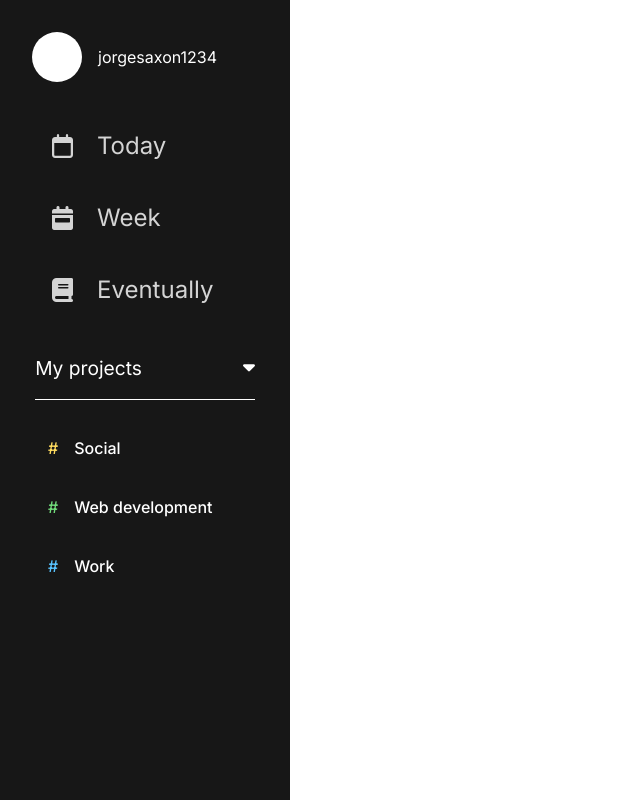
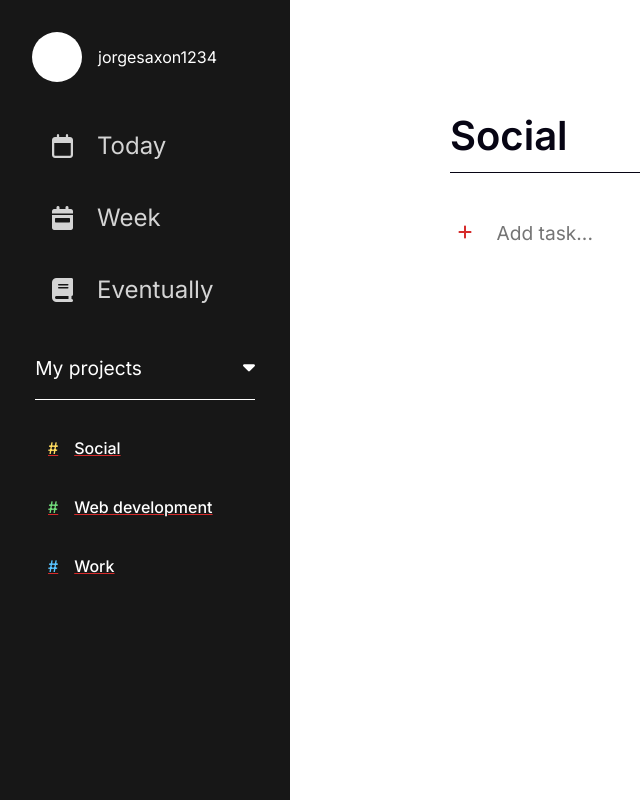
Before and after one commit to JAsaxon/Todoist, a React (Vite) app: page /project/Social in a window 1280 px wide. Shown: the whole page, without its empty margins (0-640 px from the left). Built offline with nearby package versions, Linux system fonts and the light colour scheme.

Commit message:
Project section works now?  Cool, Probably made some mistakes

```diff
--- a/src/App.tsx
+++ b/src/App.tsx
@@ -5,6 +5,7 @@ import { Navbar } from "./components/Navbar";
 import { TasksContext, TasksDispatchContext } from "./TasksContext";
 import { useEffect, useReducer } from "react";
 import { reducer } from "./taskReducer";
+import SectionProject from "./components/SectionProject";
 
 const localTasks = localStorage.getItem("TASKS");
 if (localTasks === null) {
@@ -30,6 +31,7 @@ function App() {
               <Routes>
                 <Route path="/" element={<Today />} />
                 <Route path="/week" element={<ThisWeek />} />
+                <Route path="/project/:id" element={<SectionProject />} />
               </Routes>
             </div>
           </BrowserRouter>
--- a/src/components/Add.tsx
+++ b/src/components/Add.tsx
@@ -11,12 +11,14 @@ export type addProps = {
   section_id: section;
   defaultDueDate: number;
   title: string;
+  isProject?: boolean;
 };
 export const Add = ({
   handleAdd,
   section_id,
   defaultDueDate,
   title,
+  isProject,
 }: addProps) => {
   const [formOpen, setFormOpen] = useState(false);
   function handleClose() {
@@ -39,6 +41,7 @@ export const Add = ({
           handleAdd={handleAdd}
           handleClose={handleClose}
           section_id={section_id}
+          isProject={isProject}
           defaultDueDate={defaultDueDate}
           title={title}
         />
@@ -57,6 +60,7 @@ function AddForm({
   section_id,
   defaultDueDate,
   title,
+  isProject,
 }: addFormProps) {
   const name = useRef<HTMLInputElement>(null);
   const description = useRef<HTMLTextAreaElement>(null);
@@ -107,7 +111,11 @@ function AddForm({
         ref={description}
       />
       <div className="filtering-buttons">
-        <DateButton title={title} setDate={setModifiedDueDate} />
+        <DateButton
+          title={title}
+          setDate={setModifiedDueDate}
+          isProject={isProject}
+        />
         <PriorityButton priority={priority} setPriority={setPriority} />
       </div>
       <div className="buttons">
--- a/src/components/DateButton.tsx
+++ b/src/components/DateButton.tsx
@@ -17,12 +17,15 @@ const defaultsToMoments = {
 type dateButtonProps = {
   title: string;
   setDate: React.Dispatch<React.SetStateAction<number>>;
+  isProject?: boolean;
 };
-function DateButton({ title, setDate }: dateButtonProps) {
+function DateButton({ title, setDate, isProject }: dateButtonProps) {
+  console.log("IS PROJECT:", !!isProject);
+  const fallBackDate = isProject ? "Today" : title;
   const currentClass = StringToKebabCase(title.toLowerCase());
   const [Calendar, setCalendar] = useState<Moment | null>(null); // Moment Data
   const [MenuVisible, setMenuVisible] = useState(false); // Actual rendered Date
-  const [dateText, setDateText] = useState(title);
+  const [dateText, setDateText] = useState<string>(fallBackDate);
   // type presets = "Today" | "Tomorrow" | "Next Weekend" | "Next Week";
   type stateEvent =
     | "Today"
@@ -77,6 +80,7 @@ function DateButton({ title, setDate }: dateButtonProps) {
     console.error("NOT A VALID INPUT");
   }
   console.log(MenuVisible);
+
   return (
     <Dropdown
       className="date-dropdown"
@@ -90,7 +94,7 @@ function DateButton({ title, setDate }: dateButtonProps) {
         onClick={() => setMenuVisible((prev) => !prev)}
       >
         <i className="fa-regular fa-calendar icon"></i>
-        {dateText ?? title}
+        {dateText ?? "cheese"}
         <i className="fa-solid fa-x"></i>
       </Dropdown.Toggle>
       <Dropdown.Menu className="date-menu" show={MenuVisible}>
--- a/src/components/Navbar.tsx
+++ b/src/components/Navbar.tsx
@@ -132,8 +132,10 @@ function CreateProjectModal({ show, handleClose }: createProjectModalProps) {
     </Modal>
   );
 }
+
 function Project({ text, color }: projectProps) {
   const element = (hovered: boolean) => (
+    <Link to={`project/${encodeURIComponent(text)}`}>
       <div className={`project color${color}`}>
         <div className="text">{text}</div>
         {hovered && (
@@ -142,6 +144,7 @@ function Project({ text, color }: projectProps) {
           </span>
         )}
       </div>
+    </Link>
   );
   const [hoverable] = useHover(element);
 
--- a/src/components/Section.tsx
+++ b/src/components/Section.tsx
@@ -1,4 +1,3 @@
-import React from "react";
 import "../styles/App.scss";
 import { task, taskFunction } from "../types.ts";
 import { payloadType } from "../taskReducer.ts";
@@ -12,19 +11,30 @@ type SectionProps = {
   title: string;
   section_id: section;
   dueDate: number;
+  isProject?: boolean;
 };
 type possibleTitles = "Today" | "This Week";
-export const titleToDays = {
+const titleToDays = {
   Today: moment().add(1, "days").startOf("day"),
   "This Week": moment().day(7).startOf("day"),
 };
-export default function Section({ title, section_id, dueDate }: SectionProps) {
+export default function Section({
+  title,
+  section_id,
+  dueDate,
+  isProject,
+}: SectionProps) {
   const [reducerTasks, Dispatch] = [
     useContext(TasksContext),
     useContext(TasksDispatchContext),
   ];
   console.log(reducerTasks);
   function getTasks(tasks: task[]) {
+    if (isProject) {
+      return tasks.filter((task) => {
+        return task.Section === section_id;
+      });
+    }
     return tasks.filter((task) => {
       return moment(task.dueDate).isBefore(
         moment(titleToDays[title as possibleTitles])
@@ -59,6 +69,7 @@ export default function Section({ title, section_id, dueDate }: SectionProps) {
           title={title}
           handleAdd={handleAdd}
           section_id={section_id}
+          isProject={isProject}
           defaultDueDate={dueDate}
         />
         <TaskList
--- /dev/null
+++ b/src/components/SectionProject.tsx
@@ -0,0 +1,17 @@
+import React from "react";
+import { useParams } from "react-router-dom";
+import Section from "./Section";
+import moment from "moment";
+
+export default function SectionProject() {
+  const { id } = useParams();
+  const verifiedId = id ?? "x";
+  return (
+    <Section
+      title={verifiedId}
+      section_id={verifiedId}
+      dueDate={moment().endOf("day").valueOf()}
+      isProject={true}
+    />
+  );
+}
```
Lines whose indentation alone changed are shown as unchanged.
